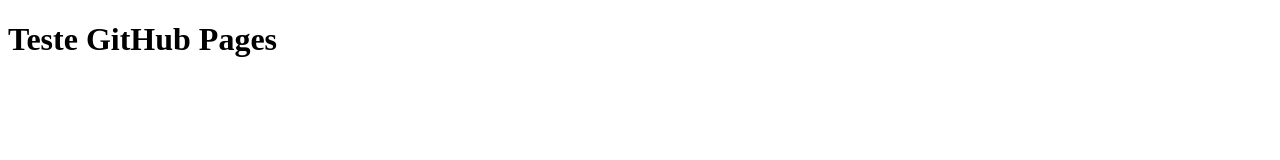
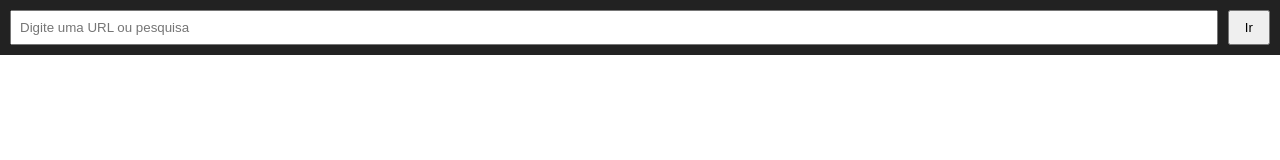
Before and after one commit to YanLeandro789/RewardsBing, a plain HTML site: page index.html in a window 1280 px wide. Drawn offline with Linux system fonts and the light colour scheme.

Commit message:
Site index

```diff
--- a/index.html
+++ b/index.html
@@ -1,6 +1,77 @@
 <!DOCTYPE html>
-<html>
+<html lang="pt-br">
+<head>
+<meta charset="UTF-8">
+<title>Mini Navegador</title>
+
+<style>
+body{
+    margin:0;
+    font-family:Arial;
+}
+
+#topo{
+    background:#222;
+    padding:10px;
+    display:flex;
+    gap:10px;
+}
+
+input{
+    flex:1;
+    padding:8px;
+}
+
+button{
+    padding:8px 15px;
+}
+
+iframe{
+    width:100%;
+    height:95vh;
+    border:none;
+}
+</style>
+</head>
 <body>
-    <h1>Teste GitHub Pages</h1>
+
+<div id="topo">
+
+    <input
+        type="text"
+        id="url"
+        placeholder="Digite uma URL ou pesquisa">
+
+    <button onclick="abrir()">
+        Ir
+    </button>
+
+</div>
+
+<iframe id="pagina"></iframe>
+
+<script>
+
+function abrir(){
+
+    let texto =
+        document.getElementById("url").value;
+
+    if(
+        texto.startsWith("http://") ||
+        texto.startsWith("https://")
+    ){
+        document.getElementById("pagina").src =
+            texto;
+    }
+    else{
+        document.getElementById("pagina").src =
+            "https://www.bing.com/search?q=" +
+            encodeURIComponent(texto);
+    }
+}
+
+</script>
+
 </body>
 </html>
```
